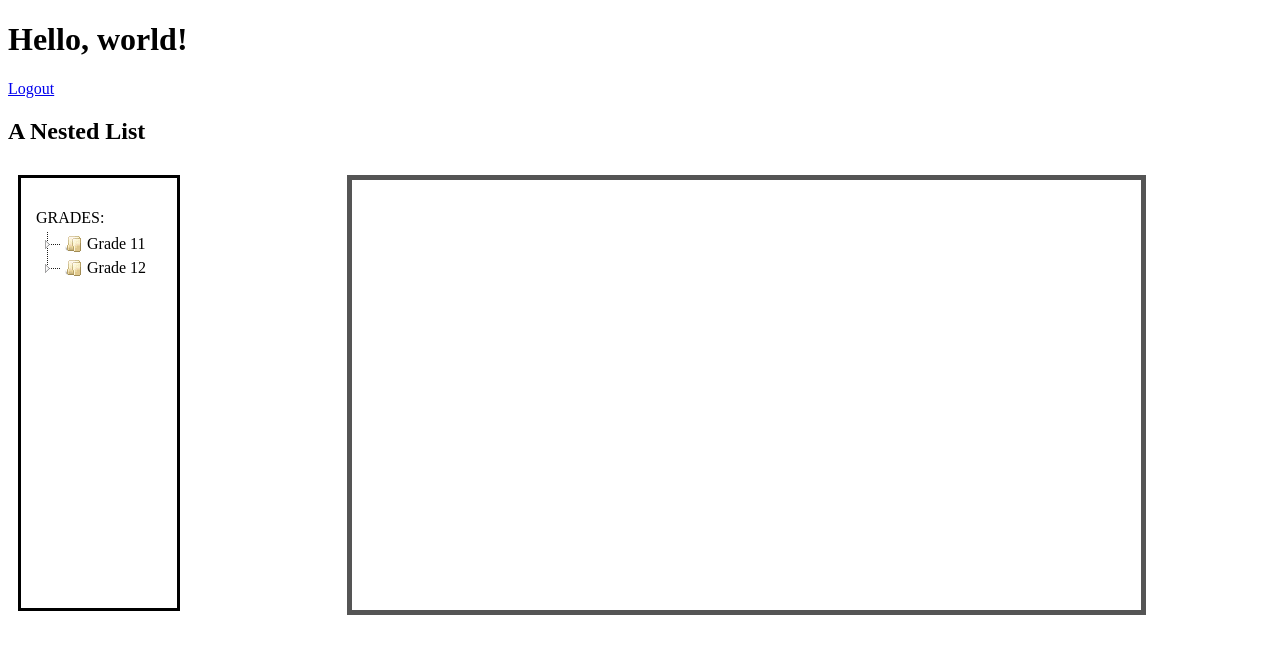
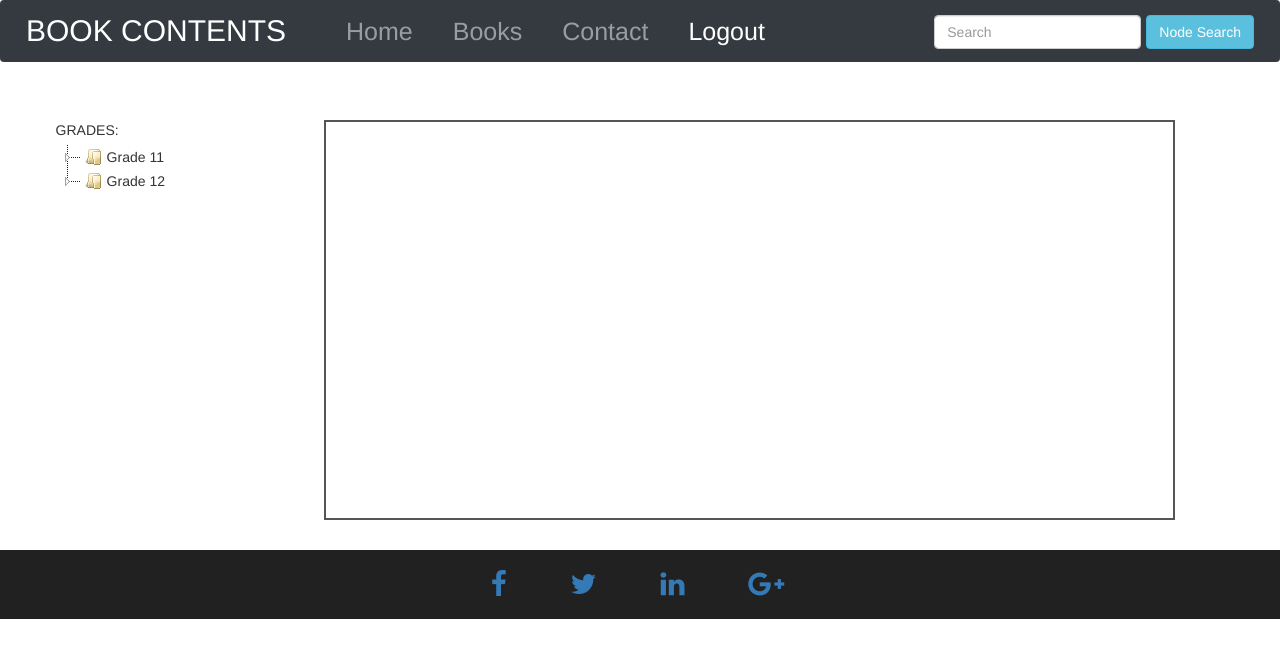
Before and after one commit to ahmad-rameez/AuthenticatonModule, a website: page templateLogReg/book_view.html in a window 1280 px wide. Drawn offline with nearby package versions, Linux system fonts and the light colour scheme.

Commit message:
front end

```diff
--- a/templateLogReg/book_view.html
+++ b/templateLogReg/book_view.html
@@ -6,27 +6,77 @@
     <meta name="viewport" content="width=device-width, initial-scale=1, shrink-to-fit=no">
 
     <!-- Bootstrap CSS -->
-    <!--<link rel="stylesheet" href="https://stackpath.bootstrapcdn.com/bootstrap/4.1.0/css/bootstrap.min.css" integrity="sha384-9gVQ4dYFwwWSjIDZnLEWnxCjeSWFphJiwGPXr1jddIhOegiu1FwO5qRGvFXOdJZ4" crossorigin="anonymous">-->
+    <link rel="stylesheet" href="https://stackpath.bootstrapcdn.com/bootstrap/4.1.0/css/bootstrap.min.css" integrity="sha384-9gVQ4dYFwwWSjIDZnLEWnxCjeSWFphJiwGPXr1jddIhOegiu1FwO5qRGvFXOdJZ4" crossorigin="anonymous">
 
-    <title>Hello, world!</title>
+    <title>Book Contents</title>
+    <link rel="stylesheet" href="https://maxcdn.bootstrapcdn.com/bootstrap/4.0.0/css/bootstrap.min.css" integrity="sha384-Gn5384xqQ1aoWXA+058RXPxPg6fy4IWvTNh0E263XmFcJlSAwiGgFAW/dAiS6JXm" crossorigin="anonymous">
+    <script src="https://maxcdn.bootstrapcdn.com/bootstrap/4.0.0/js/bootstrap.min.js" integrity="sha384-JZR6Spejh4U02d8jOt6vLEHfe/JQGiRRSQQxSfFWpi1MquVdAyjUar5+76PVCmYl" crossorigin="anonymous"></script>
+    <script src="https://code.jquery.com/jquery-3.2.1.slim.min.js" integrity="sha384-KJ3o2DKtIkvYIK3UENzmM7KCkRr/rE9/Qpg6aAZGJwFDMVNA/GpGFF93hXpG5KkN" crossorigin="anonymous"></script>
+    <script src="https://cdnjs.cloudflare.com/ajax/libs/popper.js/1.12.9/umd/popper.min.js" integrity="sha384-ApNbgh9B+Y1QKtv3Rn7W3mgPxhU9K/ScQsAP7hUibX39j7fakFPskvXusvfa0b4Q" crossorigin="anonymous"></script>
     <link href="https://stackpath.bootstrapcdn.com/font-awesome/4.7.0/css/font-awesome.min.css" rel="stylesheet" integrity="sha384-wvfXpqpZZVQGK6TAh5PVlGOfQNHSoD2xbE+QkPxCAFlNEevoEH3Sl0sibVcOQVnN" crossorigin="anonymous">
+    <link rel="stylesheet" href="https://maxcdn.bootstrapcdn.com/bootstrap/3.3.7/css/bootstrap.min.css">
+    <script src="https://cdnjs.cloudflare.com/ajax/libs/jquery/3.3.1/jquery.min.js"></script>
+    <script src="https://maxcdn.bootstrapcdn.com/bootstrap/3.3.7/js/bootstrap.min.js"></script>
+    <link rel="stylesheet" href="https://cdnjs.cloudflare.com/ajax/libs/font-awesome/4.7.0/css/font-awesome.min.css">
+
     <script type="text/javascript" src="https://ajax.googleapis.com/ajax/libs/jquery/3.3.1/jquery.min.js"></script>
     <link rel="stylesheet" href="assets/vakata-jstree/dist/themes/default/style.min.css">
     <script type="text/javascript" src="assets/vakata-jstree/dist/jstree.min.js"></script>
+    <!-- <link rel="stylesheet" type="text/css" href="css/style.css">  -->
 
   </head>
   <body>
-    <h1>Hello, world!</h1>
-    <a href="/logout"><p>Logout</p></a>
 
-     <h2>A Nested List</h2>
-     <div style="float:left;margin:10px;padding:15px; min-height:400px;  min-width:10%; border:3px solid black;">
+
+       <nav class="navbar navbar-expand-md navbar-dark fixed-top bg-dark">
+          <a class="navbar-brand" href="#" style="font-size:30px;">BOOK CONTENTS</a>
+          <button class="navbar-toggler" type="button" data-toggle="collapse" data-target="#navbarCollapse" aria-controls="navbarCollapse" aria-expanded="false" aria-label="Toggle navigation">
+            <span class="navbar-toggler-icon"></span>
+          </button>
+          <div class="collapse navbar-collapse" id="navbarCollapse" style="font-size:25px;">
+            <ul class="navbar-nav mr-auto">
+              <li class="nav-item">
+                <a class="nav-link" href="#"><div class="container-fluid">Home</div></a>
+              </li>
+              <li class="nav-item">
+                <a class="nav-link" href="#"><div class="container-fluid">Books</div></a>
+              </li>
+              <li class="nav-item">
+                  <a class="nav-link" href="#"><div class="container-fluid">Contact</div></a>
+                </li>
+              <li class="nav-item active">
+                <a class="nav-link" href="/logout"><div class="container-fluid">Logout</div> <span class="sr-only">(current)</span></a>
+              </li>
+            </ul>
+            <form class="form-inline mt-2 mt-md-0" id="node" style="float:right; padding-top:1%">
+              <input id="search"  class="form-control mr-sm-2" type="text" placeholder="Search" aria-label="Search">
+              <button id="searchnode" class="btn btn-info my-2 my-sm-0" onclick= "nodesearch()" type="submit"> Node Search</button>
+            </form>
+          </div>
+        </nav>
+
+
+
+
+
+    <div class="row" style="padding-left:2%; padding-top:3%; margin-right:15px; margin-left:15px; margin-bottom:30px; padding-right:7%;">
+     <div class="book col-md-3" style="float:left;">
     		<p style="padding-bottom: 0px;margin-bottom: 5px;">GRADES:</p>
-      	<div id="try1" style="float:left; padding-top: 0px;margin-top: 0px;">
+      	<div id="try1" style="float:left; padding-top: 0px;margin-top: 0px;margin-bottom:7%;">
       	</div>
      </div>
-     <div id="output" class="container-fluid" style="float:right; border: 5px solid #555; height: 400px; width:60%; margin:10px;margin-right:10%; padding:15px;">
+     <div id="output" class="container-fluid col-md-9" style="font-size:150%; float:right; border: 2px solid #555; height: 400px;margin-top:0%;">
      </div>
+    </div>
+
+    <footer class="page-footer container-fluid text-center" style="position: absolute; padding-top:10px; background-color:rgb(34, 33, 33)">
+        <ul class="list-inline">
+            <li class="list-inline-item" style="margin:10px;"><a href="#"><div class="container-fluid"><i class="fa fa-facebook fa-2x"></i></a></li>
+            <li class="list-inline-item" style="margin:10px;"><a href="#"><div class="container-fluid"><i class="fa fa-twitter fa-2x"></i></a></li>
+            <li class="list-inline-item" style="margin:10px;"><a href="#"><div class="container-fluid"><i class="fa fa-linkedin fa-2x"></i></a></li>
+            <li class="list-inline-item" style="margin:10px;"><a href="#"><div class="container-fluid"><i class="fa fa-google-plus fa-2x"></i></a></li>
+        </ul>
+    </footer>
      <script src="js/sidepane.js"></script>
   </body>
 </html>
--- a/templateLogReg/js/sidepane.js
+++ b/templateLogReg/js/sidepane.js
@@ -18,10 +18,17 @@ $(document).ready(function(){
             }
         }
         $('#try1').jstree({
+
+            "search":{
+                "case_sensitive": false,
+                "show_only_matches": true,
+            },
+
             "core": {
                 "check_callback" : true,
             },
             "plugins" : ["dnd","contextmenu","massload","search","unique","state"]
+
         });
 
     });
@@ -46,9 +53,22 @@ $('#try1').on('changed.jstree', function (e, data) {
               if(c==1 && f==1 && str.length!=0){
                 if(alter){ offset="Question: ";alter=0;}
                 else {offset="Solution: ";alter=1;}
-                $('<div class="container-fluid" style="max-width:80%!important;margin-top:3%;padding-left:5%;"/>').text(offset+str).appendTo(list);
+                // $('<div class="container-fluid" style="max-width:100%!important;margin-top:3%;padding-left:5%;"/>').text(offset+str).appendTo(list);
+                $(list).append('<div class="container-fluid" style="max-width:100%!important;margin-top:3%;padding-left:5%;">'+'<em style="font-weight:bold;">'+offset+'</em>'+str+'</div>');
                 str="";
               }
           }
       })
-	});
+    });
+
+    function nodesearch(){
+        $(document).ready(function(){
+            var key = document.getElementById("search").value;
+
+            $("#nodesearch").click(function(){
+
+                $("#try1").jstree("search",key);
+
+            });
+        });
+    }
```
Also changed, not shown: templateLogReg/css/book_view.css (added).
